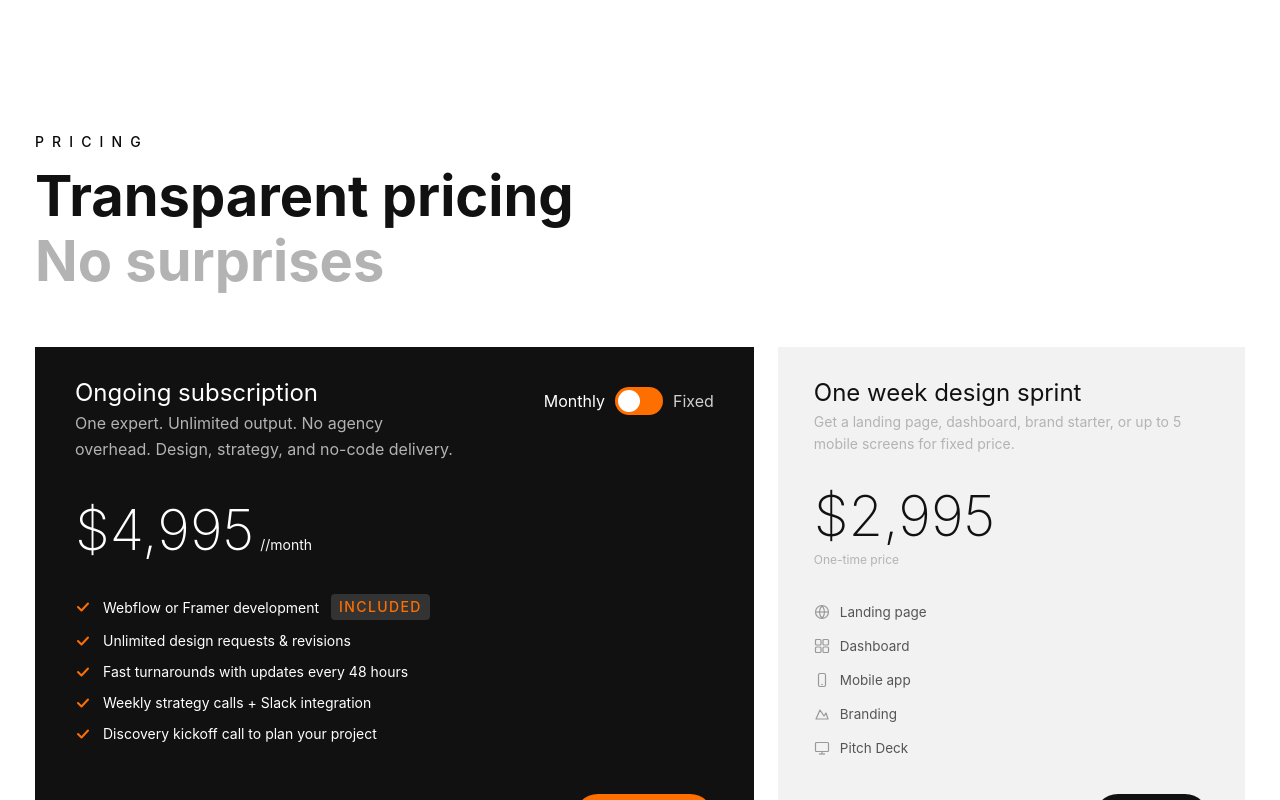
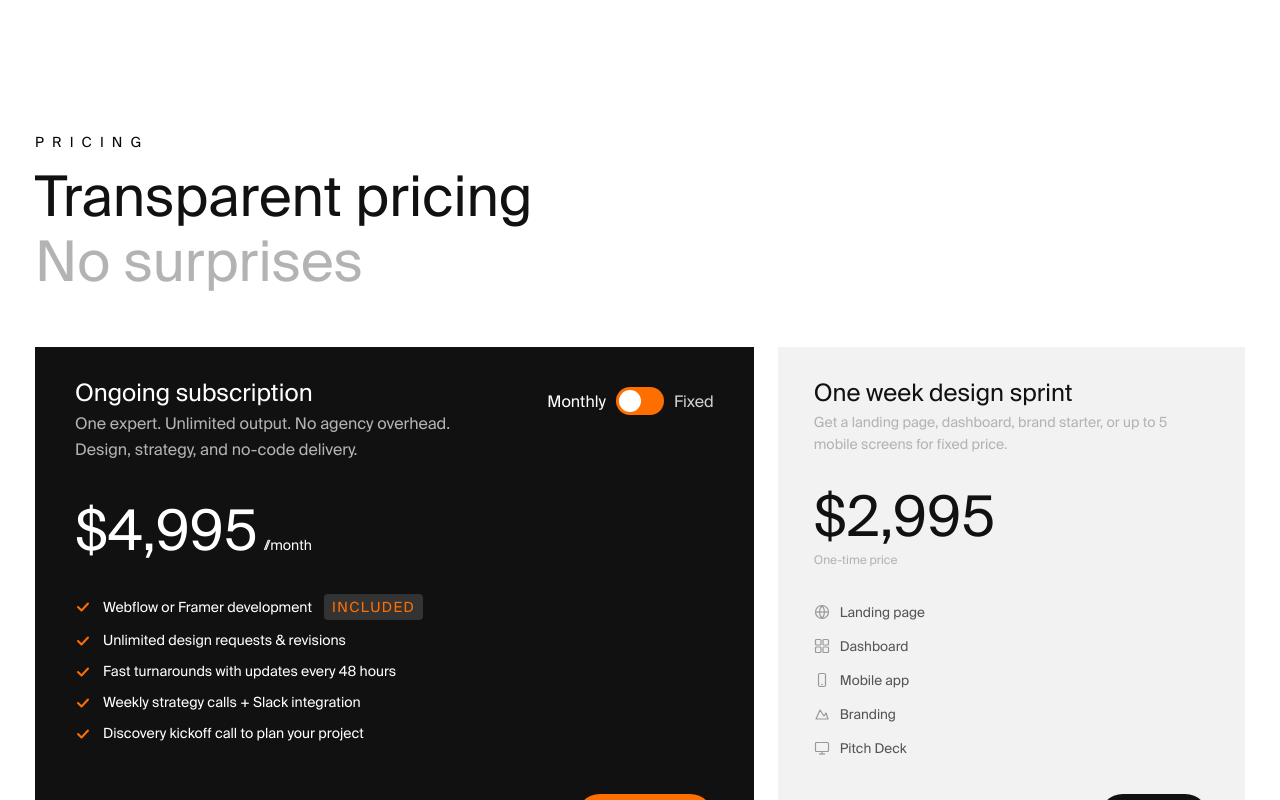
Before and after one commit to dev-loadingitsolutions/Talha-Porfolio, a React (Vite) app: page / in a window 1280 px wide. Shown: the part 7300-8100 px from the top of the page. Built offline with nearby package versions, Linux system fonts and the light colour scheme.

Commit message:
Pricing Section

```diff
--- a/src/components/PricingSection.jsx
+++ b/src/components/PricingSection.jsx
@@ -132,7 +132,7 @@ export default function PricingSection() {
       style={{
         background: "#fff",
         padding: "160px px 80px",
-        fontFamily: "'Inter','Helvetica Neue',sans-serif",
+
         minHeight: "100vh",
       }}
     >
@@ -154,6 +154,7 @@ export default function PricingSection() {
           style={{
             fontSize: 56,
             fontWeight: 700,
+            fontfamily: 'Suisse Intl bold',
             color: "#111",
             lineHeight: 1.08,
             margin: "0 0 4px",
```
